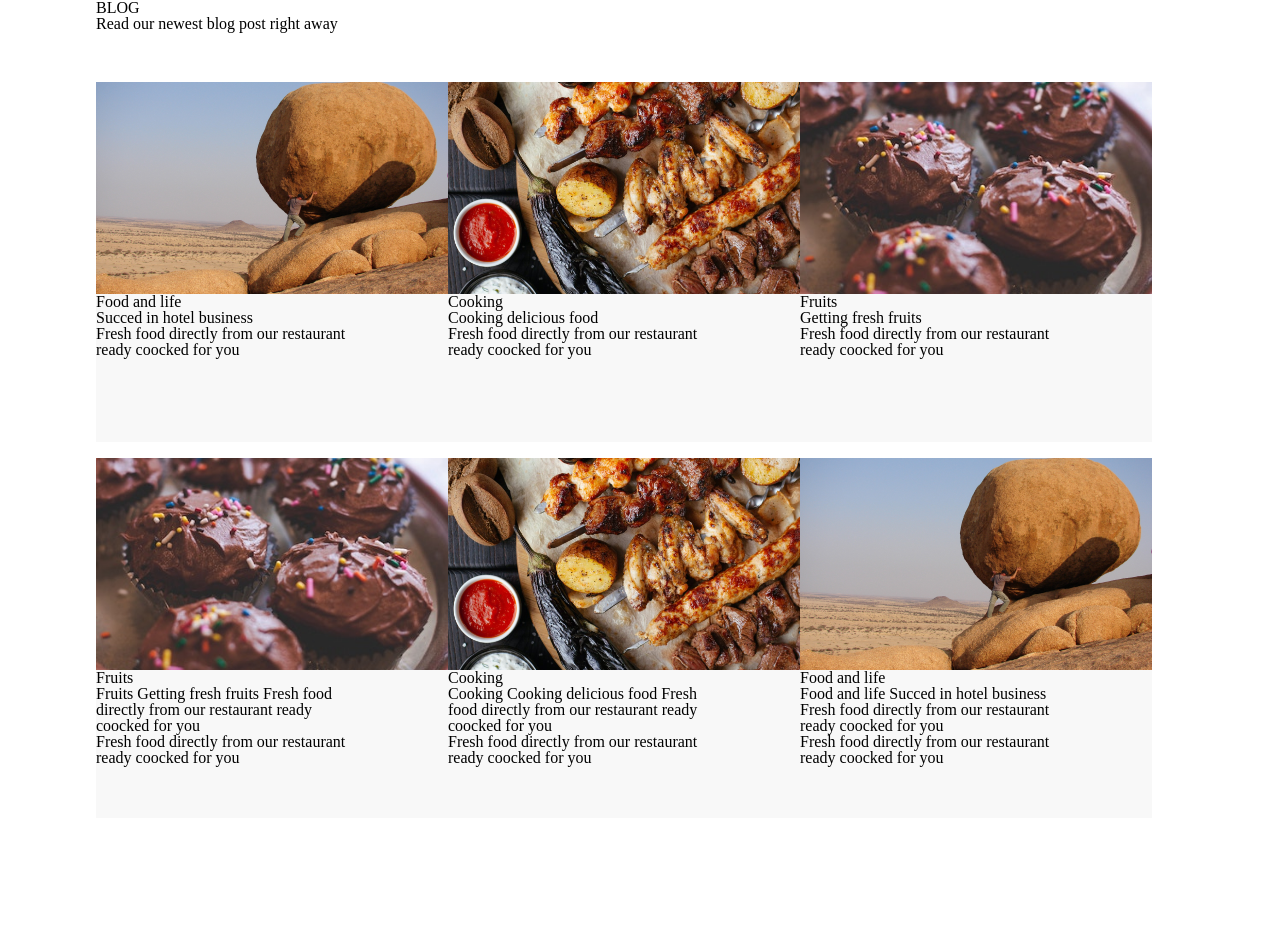
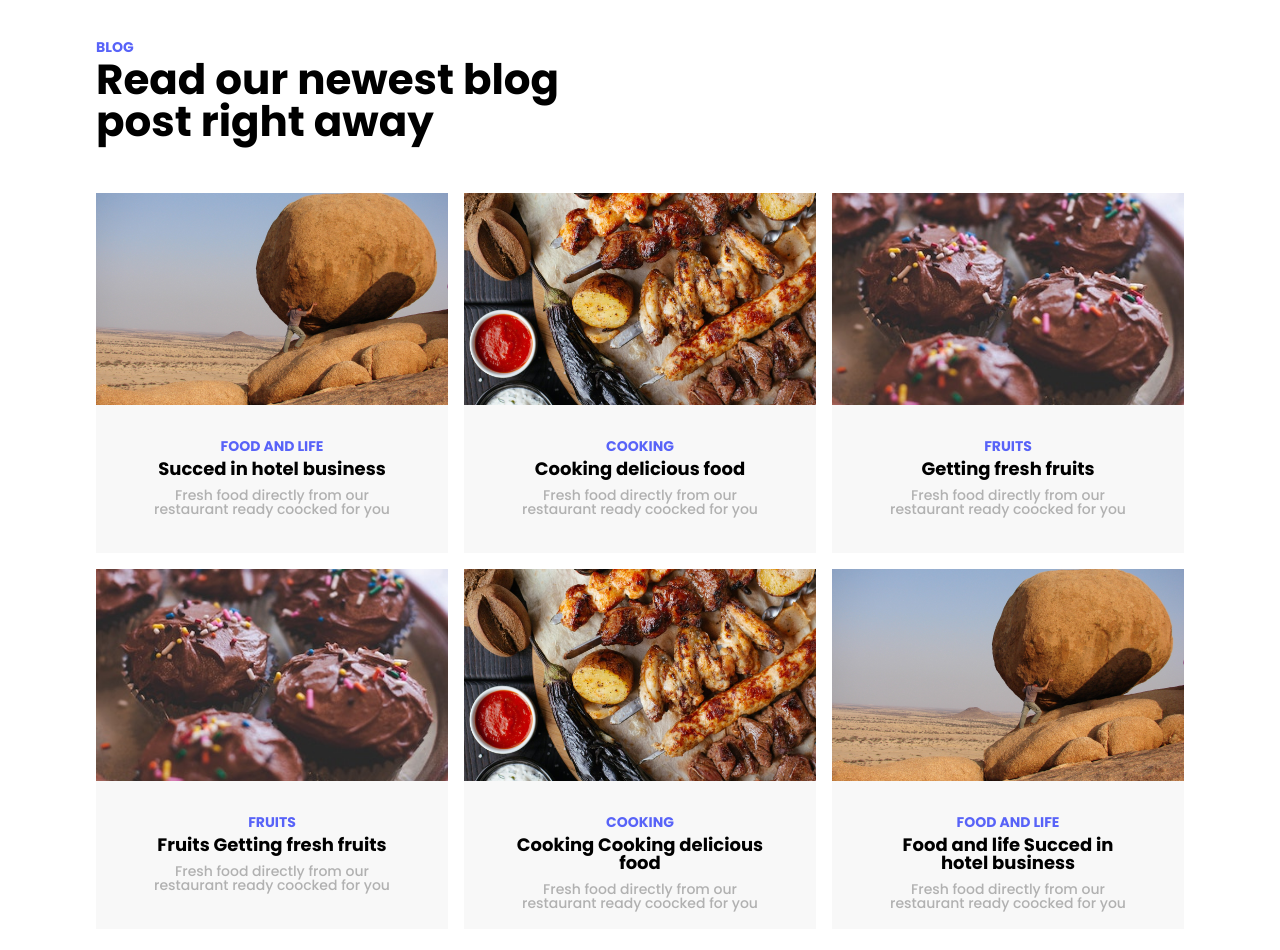
Before and after one commit to MariamSamadashvili/5, a plain HTML site: page index.html in a window 1280 px wide. Before the commit the page ends 921 px from the top, so only its background shows below. Drawn offline with Linux system fonts and the light colour scheme.

Commit message:
+text-styles/final

```diff
--- a/css/style.css
+++ b/css/style.css
@@ -12,7 +12,10 @@
 .container {
 	width: 1088px;
 	height: 921px;
-	margin: 0 auto;
+	margin-top: 40px;
+	margin-bottom: 87px;
+	margin-left: auto;
+	margin-right: auto;
 }
 .first-div {
 	width: 1088px;
@@ -24,10 +27,33 @@
 	height: 360px;
 	margin-top: 16px;
 }
-.smallest-div {
+.smallest-div1-1 {
 	width: 352px;
 	height: 360px;
 	background-color: #F8F8F8;
+	margin-right: 16px;
+}
+.smallest-div2 {
+	width: 352px;
+	height: 360px;
+	background-color: #F8F8F8;
+	margin-right: 16px;
+}
+.smallest-div1-3 {
+	width: 352px;
+	height: 360px;
+	background-color: #F8F8F8;
+}
+.smallest-div2-1 {
+	width: 352px;
+	height: 360px;
+	background-color: #F8F8F8;
+}
+.smallest-div2-3 {
+	width: 352px;
+	height: 360px;
+	background-color: #F8F8F8;
+	margin-right: 16px;
 }
 .bg-image1 {
 	background-image: url('../img/1.jpg');
@@ -55,34 +81,107 @@
 }
 .p1 {
 	width: 260px;
+	margin-top: 27px;
+	text-align: center;
+	margin-left: auto;
+	margin-right: auto;
+	font-family: 'Poppins', sans-serif;
+	font-size: 18px;
+	font-weight: 600;
+	color: #000000;
 }
 .p2 {
 	width: 260px;
+	margin-top: 27px;
+	text-align: center;
+	margin-left: auto;
+	margin-right: auto;
+	font-family: 'Poppins', sans-serif;
+	font-size: 18px;
+	font-weight: 600;
+	color: #000000;
 }
 .p3 {
 	width: 260px;
+	margin-top: 27px;
+	text-align: center;
+	margin-left: auto;
+	margin-right: auto;
+	font-family: 'Poppins', sans-serif;
+	font-size: 18px;
+	font-weight: 600;
+	color: #000000;
 }
 .p1::before {
 	content: 'Food and life';
 	display: block;
+	font-family: 'Poppins', sans-serif;
+	font-size: 14px;
+	font-weight: 700;
+	text-transform: uppercase;
+	color: #5863F8;
+	padding: 7px;
 }
 .p1::after {
 	content: 'Fresh food directly from our restaurant ready coocked for you';
 	display: block;
+	font-family: 'Poppins', sans-serif;
+	font-size: 14px;
+	font-weight: 500;
+	color: #B1B1B1;
+	padding: 10px;
 }
 .p2::before {
 	content: 'Cooking';
 	display: block;
+	font-family: 'Poppins', sans-serif;
+	font-size: 14px;
+	font-weight: 700;
+	text-transform: uppercase;
+	color: #5863F8;
+	padding: 7px;
 }
 .p2::after {
 	content: 'Fresh food directly from our restaurant ready coocked for you';
 	display: block;
+	font-family: 'Poppins', sans-serif;
+	font-size: 14px;
+	font-weight: 500;
+	color: #B1B1B1;
+	padding: 10px;
 }
 .p3::before {
 	content: 'Fruits';
 	display: block;
+	font-family: 'Poppins', sans-serif;
+	font-size: 14px;
+	font-weight: 700;
+	text-transform: uppercase;
+	color: #5863F8;
+	padding: 7px;
 }
 .p3::after {
 	content: 'Fresh food directly from our restaurant ready coocked for you';
 	display: block;
+	font-family: 'Poppins', sans-serif;
+	font-size: 14px;
+	font-weight: 500;
+	color: #B1B1B1;
+	padding: 10px;
 }
+/*Text styles*/
+.h4 {
+	font-family: 'Poppins', sans-serif;
+	font-size: 14px;
+	font-weight: 700;
+	text-transform: uppercase;
+	color: #5863F8;
+	margin-bottom: 5px;
+}
+.h1 {
+	font-family: 'Poppins', sans-serif;
+	font-size: 42px;
+	font-weight: 800;
+	color: #000000;
+	width: 465px;
+}
--- a/index.html
+++ b/index.html
@@ -1,8 +1,13 @@
 <!DOCTYPE html>
-<html>
+<html lang="en">
 	<head>
 		<meta charset="utf-8">
 		<title>Blog</title>
+		<link rel="icon" href="https://cdn.onlinewebfonts.com/svg/img_121975.png">
+		<link rel="preconnect" href="https://fonts.gstatic.com">
+		<link href="https://fonts.googleapis.com/css2?family=Poppins:wght@500&display=swap" rel="stylesheet">
+		<link rel="preconnect" href="https://fonts.gstatic.com">
+		<link href="https://fonts.googleapis.com/css2?family=Poppins:wght@700&display=swap" rel="stylesheet">
 		<link rel="stylesheet" type="text/css" href="css/reset.css">
 		<link rel="stylesheet" type="text/css" href="css/style.css">
 	</head>
@@ -10,22 +15,22 @@
 		<section>
 			<div class="container">
 
-				<h5>BLOG</h5>
-				<h1>Read our newest blog post right away</h1>
+				<h4 class="h4">Blog</h4>
+				<h1 class="h1">Read our newest blog post right away</h1>
 				<div class="first-div">
-					<div class="smallest-div f-left">
+					<div class="smallest-div1-1 f-left">
 						<div class="bg-image1"></div>
 						<p class="p1">
 						Succed in hotel business
 						</p>
 					</div>
-					<div class="smallest-div f-left">
+					<div class="smallest-div2 f-left">
 						<div class="bg-image2"></div>
 						<p class="p2">
 						Cooking delicious food
 						</p>
 					</div>
-					<div class="smallest-div f-left">
+					<div class="smallest-div1-3 f-left">
 						<div class="bg-image3"></div>
 						<p class="p3">
 						Getting fresh fruits
@@ -36,23 +41,23 @@
 				</div>
 
 				<div class="second-div">
-					<div class="smallest-div f-left">
+					<div class="smallest-div2-3 f-left">
 						<div class="bg-image3"></div>
 						<p class="p3">Fruits
 						Getting fresh fruits
-						Fresh food directly from our restaurant ready coocked for you</p>
+						</p>
 					</div>
-					<div class="smallest-div f-left">
+					<div class="smallest-div2 f-left">
 						<div class="bg-image2"></div>
 						<p class="p2">Cooking
 						Cooking delicious food
-						Fresh food directly from our restaurant ready coocked for you</p>
+						</p>
 					</div>
-					<div class="smallest-div f-left">
+					<div class="smallest-div2-1 f-left">
 						<div class="bg-image1"></div>
 						<p class="p1">Food and life
 						Succed in hotel business
-						Fresh food directly from our restaurant ready coocked for you</p>
+						</p>
 					</div>
 					<div class="clear"></div>
 				</div>
```
